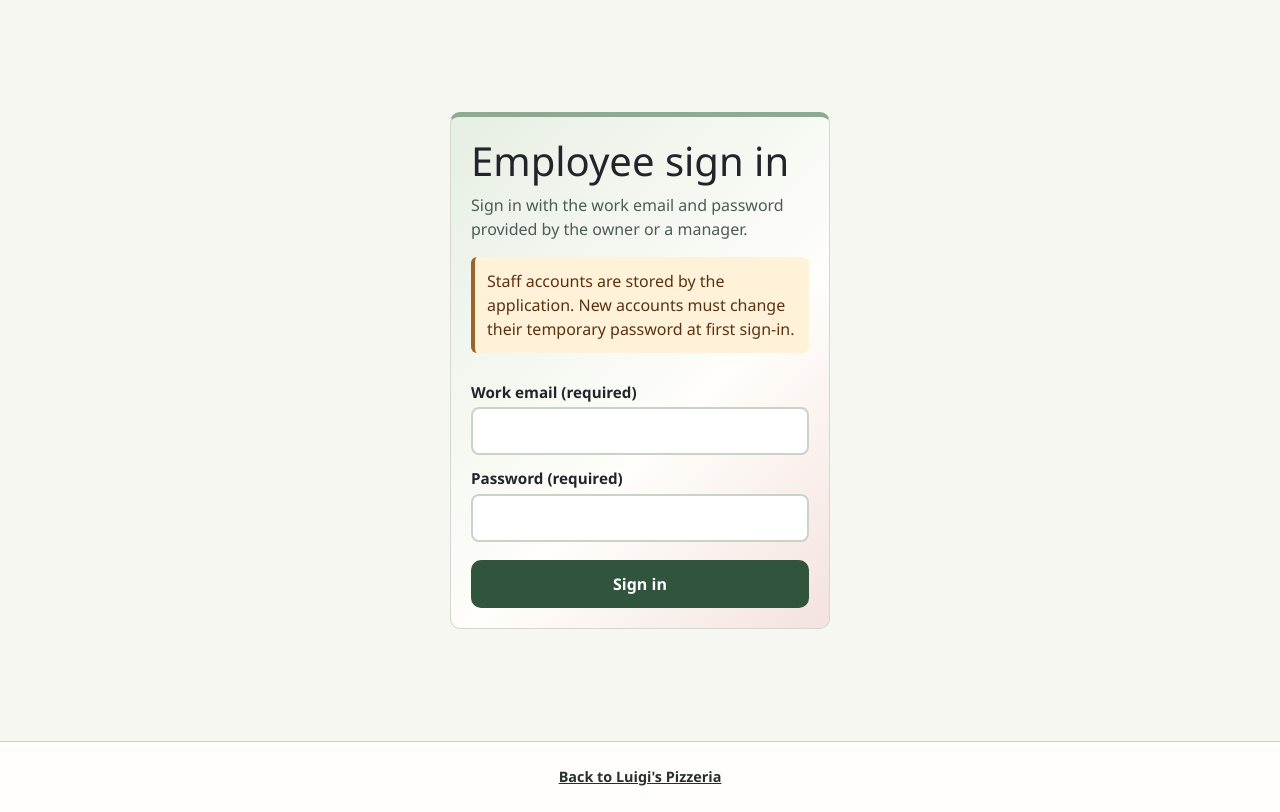
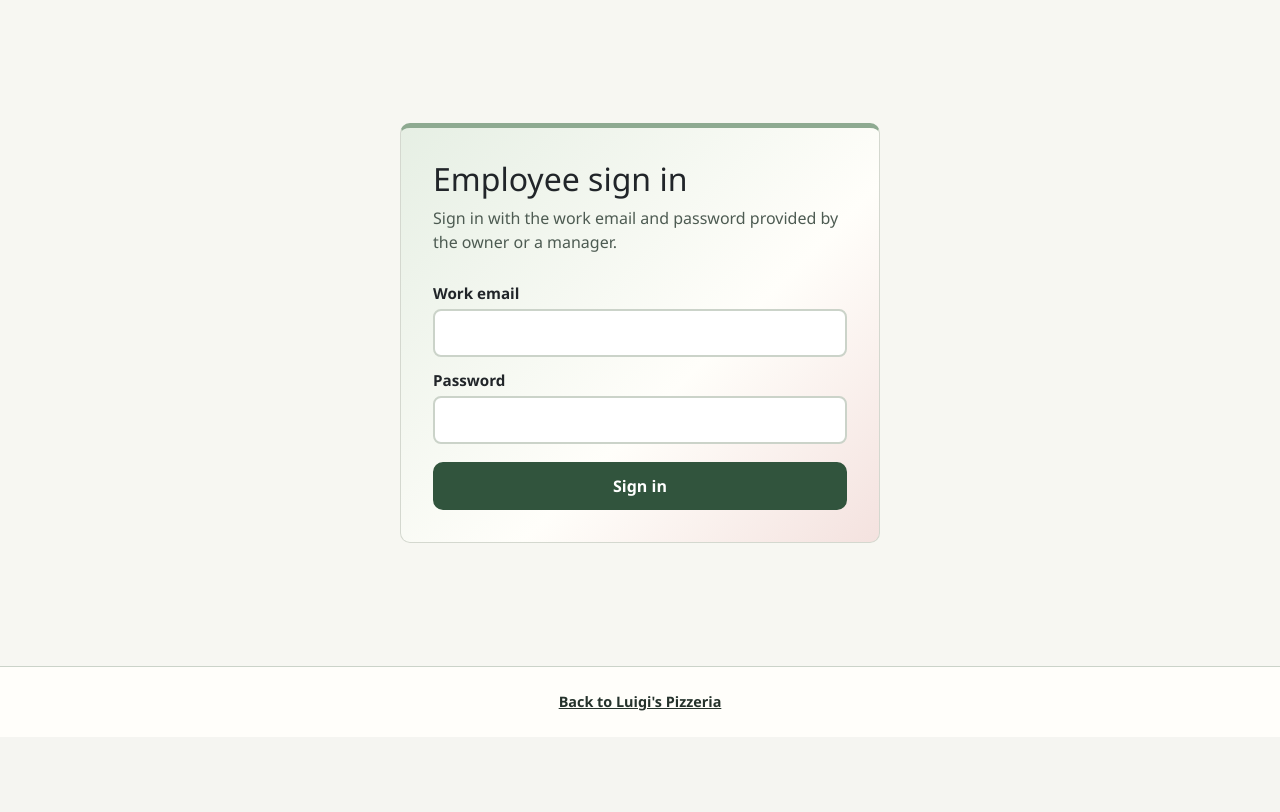
Before and after one commit to PeneguyG/luigi-pizzeria-mini-capstone, a Flask app: template templates/staff-signin.html in a window 1280 px wide. Shown: the part 63-875 px from the top of the page. After the commit the page ends 774 px from the top, so only its background shows below. Run offline with Flask 3, Linux system fonts and the light colour scheme; the template is opened without the code that fills it, so the values that code supplies are empty.

Commit message:
Updated Employee sign in
Updated the sizing and removed the message about first sign in

```diff
--- a/static/css/signup.css
+++ b/static/css/signup.css
@@ -162,7 +162,21 @@ form .btn { margin-top: 18px; }
   background: var(--pastel-green);
   color: var(--ink);
 }
-.staff-login { max-width: 380px; margin: 64px auto; }
+.staff #staff-main {
+  flex: 1;
+  width: 100%;
+  display: flex;
+  align-items: center;
+  justify-content: center;
+  padding: clamp(1rem, 4vw, 3rem) 1rem;
+}
+.staff-login {
+  width: min(100%, 30rem);
+  max-width: none;
+  margin: 0;
+  padding: clamp(1.25rem, 4vw, 2rem);
+}
+.staff-login h1 { font-size: clamp(1.5rem, 4vw, 2rem); }
 .demo-warning {
   padding: 12px;
   color: #5c3113;
--- a/templates/staff-signin.html
+++ b/templates/staff-signin.html
@@ -8,7 +8,7 @@
   <meta name="csrf-token" content="{{ csrf_token }}">
   <title>Staff Sign In | Luigi's Pizzeria</title>
   <link href="https://cdn.jsdelivr.net/npm/bootstrap@5.3.3/dist/css/bootstrap.min.css" rel="stylesheet" integrity="sha384-QWTKZyjpPEjISv5WaRU9OFeRpok6YctnYmDr5pNlyT2bRjXh0JMhjY6hW+ALEwIH" crossorigin="anonymous">
-  <link rel="stylesheet" href="{{ url_for('static', filename='css/signup.css') }}">
+  <link rel="stylesheet" href="{{ url_for('static', filename='css/signup.css') }}?v=20261025-1">
 </head>
 <body class="staff">
   <a class="skip-link" href="#staff-main">Skip to main content</a>
@@ -16,17 +16,16 @@
     <a class="brand" href="/" aria-label="Luigi's Pizzeria home">Luigi's <span>Staff Portal</span></a>
   </header>
 
-  <main id="staff-main" class="container py-4 py-lg-5" tabindex="-1">
+  <main id="staff-main" class="container" tabindex="-1">
     <section class="staff-login card" aria-labelledby="staff-heading">
       <h1 id="staff-heading" tabindex="-1">Employee sign in</h1>
       <p class="muted">Sign in with the work email and password provided by the owner or a manager.</p>
-      <p class="demo-warning" id="demo-warning">Staff accounts are stored by the application. New accounts must change their temporary password at first sign-in.</p>
 
-      <form id="staffForm" aria-describedby="demo-warning">
-        <label for="employeeId">Work email <span aria-hidden="true">(required)</span></label>
+      <form id="staffForm">
+        <label for="employeeId">Work email</label>
         <input id="employeeId" name="email" type="email" autocomplete="username" maxlength="254" required>
 
-        <label for="staffPassword">Password <span aria-hidden="true">(required)</span></label>
+        <label for="staffPassword">Password</label>
         <input id="staffPassword" name="password" type="password" autocomplete="current-password" required>
 
         <button class="btn block" type="submit">Sign in</button>
```
